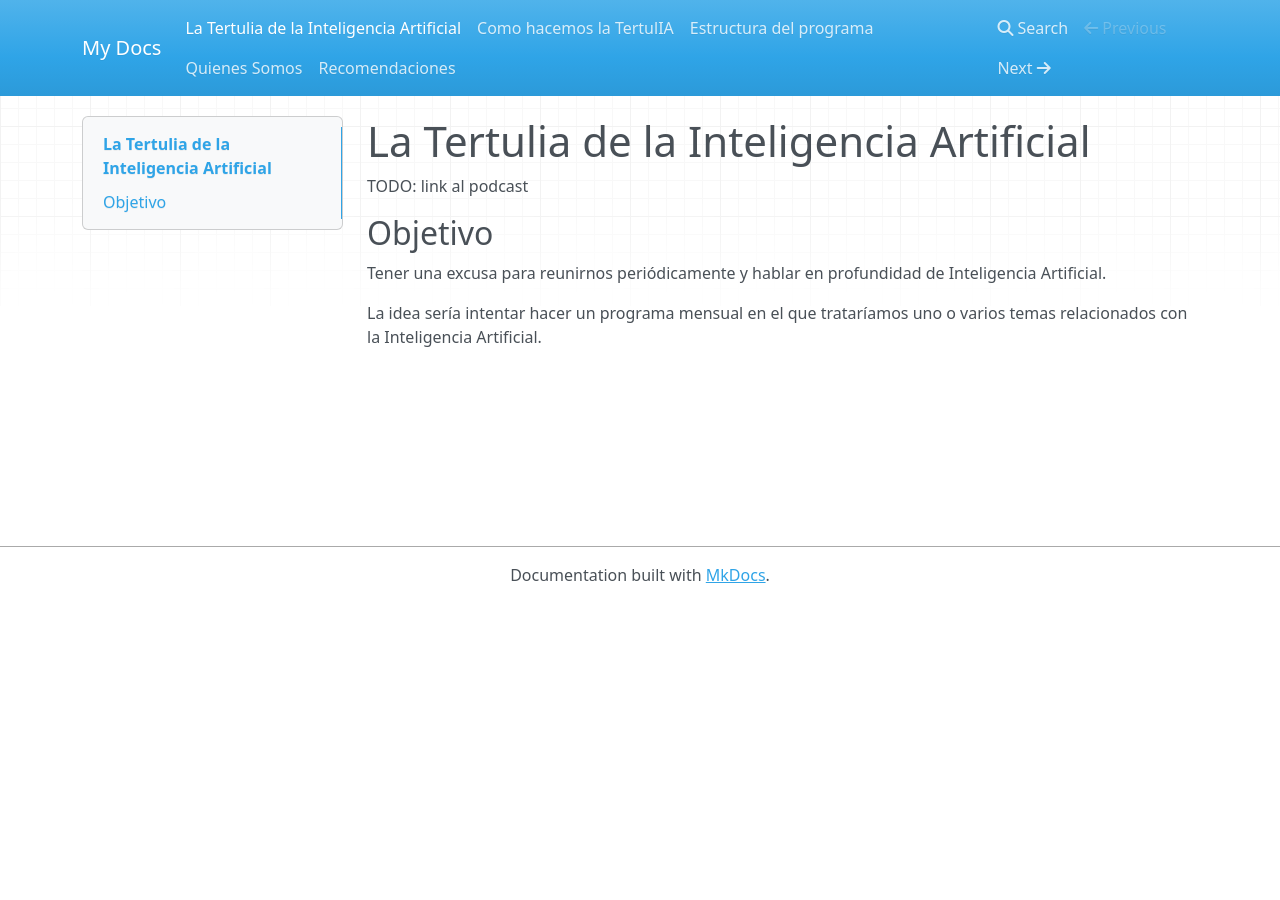
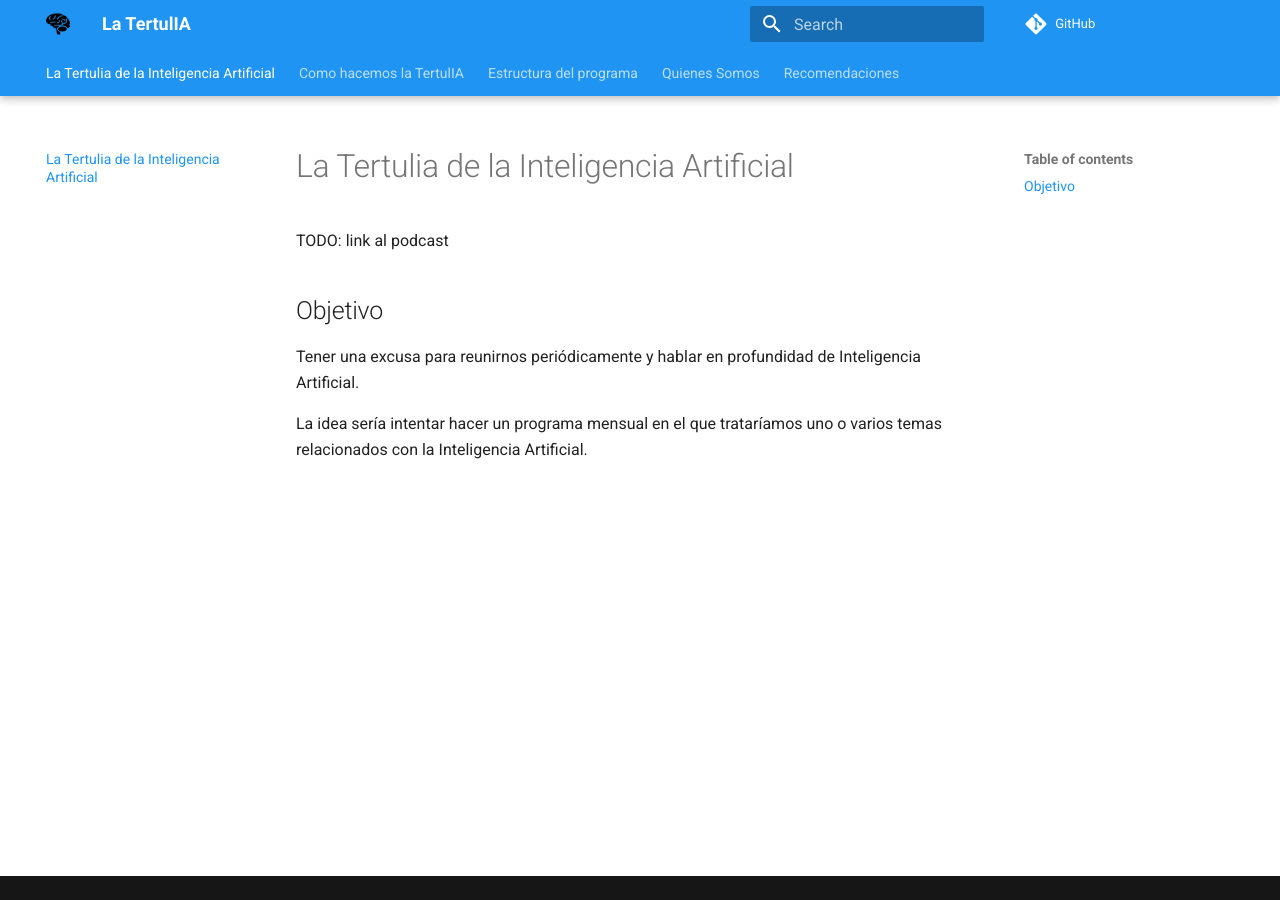
Before and after one commit to ironbar/tertulia_inteligencia_artificial, an MkDocs documentation site: the page built from docs/index.md, in a window 1280 px wide. Built offline with MkDocs 1.6.1 and Material for MkDocs 9.7.7, drawn with Linux system fonts in a browser that asks for light colours; nearby versions of some CDN libraries; comment, search, counter and statistics services are not loaded.

Commit message:
modified mkdocs.yml

```diff
--- a/mkdocs.yml
+++ b/mkdocs.yml
@@ -1 +1,52 @@
-site_name: My Docs
+site_name: La TertulIA
+site_url: https://ironbar.github.io/tertulia_inteligencia_artificial/
+
+# Configuration
+theme:
+  name: material
+  language: en
+  palette:
+    primary: blue
+    accent: blue
+  font:
+    text: Roboto
+    code: Roboto Mono
+  features:
+    - navigation.instant
+    - navigation.tracking
+    - navigation.tabs
+    - navigation.tabs.sticky
+    - navigation.sections
+    - navigation.expand
+    - navigation.indexes
+    - navigation.top
+  logo: res/brain-20-256.png
+  favicon: res/brain-20-256.png
+
+markdown_extensions:
+  - admonition
+  - pymdownx.tasklist
+  - footnotes
+  - tables
+
+plugins:
+    - search
+    - awesome-pages
+    - git-revision-date
+
+extra:
+  generator: false
+  # social:
+  #   - icon: fontawesome/brands/linkedin
+  #     link: https://www.linkedin.com/in/guillermobarbadillo/
+  #   - icon: fontawesome/brands/twitter
+  #     link: https://twitter.com/_ironbar_
+  #   - icon: fontawesome/brands/youtube
+  #     link: https://www.youtube.com/channel/UCOHmUwHnd2hmUpiDzaQ1Isg
+  #   - icon: fontawesome/brands/kaggle
+  #     link: https://www.kaggle.com/ironbar
+  analytics:
+    provider: google
+    property: G-B7YZ9MMVYB
+
+repo_url: https://github.com/ironbar/tertulia_inteligencia_artificial
```
Also changed, not shown: README.md (+1 -1 lines), docs/res/brain-20-256.png (added).
